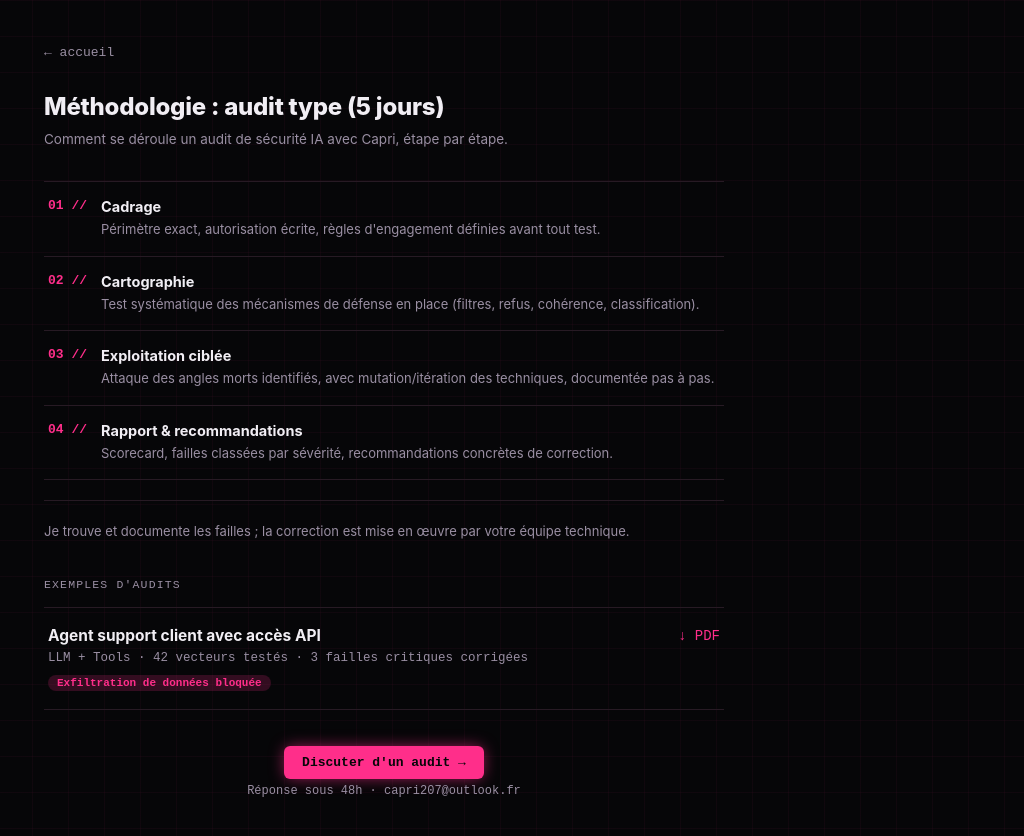
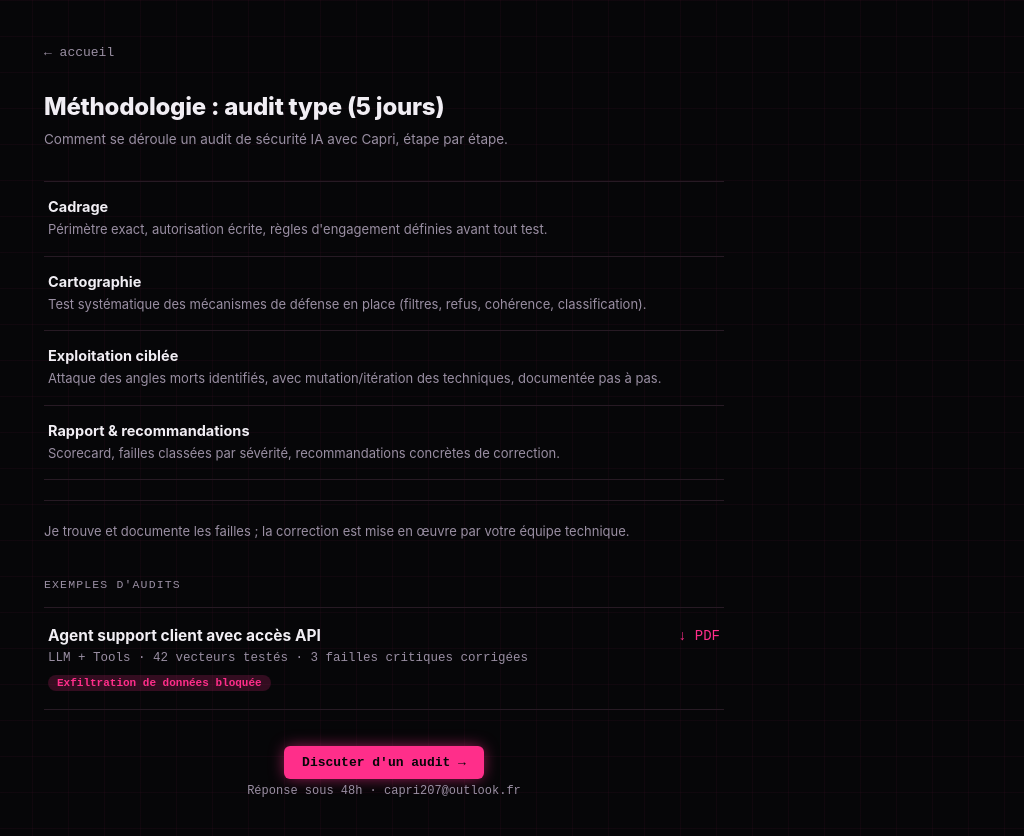
Before and after one commit to caprisecurity/ai-security-writeups, a plain HTML site: page audit.html in a window 1280 px wide. Shown: the whole page, without its empty margins (256-1280 px from the left). Drawn offline with Linux system fonts and the light colour scheme.

Commit message:
Remove step numbering from methodology page
Co-Authored-By: Claude Sonnet 5 <noreply@anthropic.com>
Claude-Session: https://claude.ai/code/session_01FapU4n86NQD6x3Y7eZTtFT

```diff
--- a/audit.html
+++ b/audit.html
@@ -61,10 +61,10 @@ footer a:hover{transform:translateY(-2px); opacity:.92}
   <p class="sub">Comment se déroule un audit de sécurité IA avec Capri, étape par étape.</p>
 
   <div class="methodo-steps">
-    <div class="methodo-step"><div class="num">01 //</div><div class="txt"><b>Cadrage</b><span>Périmètre exact, autorisation écrite, règles d'engagement définies avant tout test.</span></div></div>
-    <div class="methodo-step"><div class="num">02 //</div><div class="txt"><b>Cartographie</b><span>Test systématique des mécanismes de défense en place (filtres, refus, cohérence, classification).</span></div></div>
-    <div class="methodo-step"><div class="num">03 //</div><div class="txt"><b>Exploitation ciblée</b><span>Attaque des angles morts identifiés, avec mutation/itération des techniques, documentée pas à pas.</span></div></div>
-    <div class="methodo-step"><div class="num">04 //</div><div class="txt"><b>Rapport & recommandations</b><span>Scorecard, failles classées par sévérité, recommandations concrètes de correction.</span></div></div>
+    <div class="methodo-step"><div class="txt"><b>Cadrage</b><span>Périmètre exact, autorisation écrite, règles d'engagement définies avant tout test.</span></div></div>
+    <div class="methodo-step"><div class="txt"><b>Cartographie</b><span>Test systématique des mécanismes de défense en place (filtres, refus, cohérence, classification).</span></div></div>
+    <div class="methodo-step"><div class="txt"><b>Exploitation ciblée</b><span>Attaque des angles morts identifiés, avec mutation/itération des techniques, documentée pas à pas.</span></div></div>
+    <div class="methodo-step"><div class="txt"><b>Rapport & recommandations</b><span>Scorecard, failles classées par sévérité, recommandations concrètes de correction.</span></div></div>
   </div>
 
   <div class="methodo-note">Je trouve et documente les failles ; la correction est mise en œuvre par votre équipe technique.</div>
```
